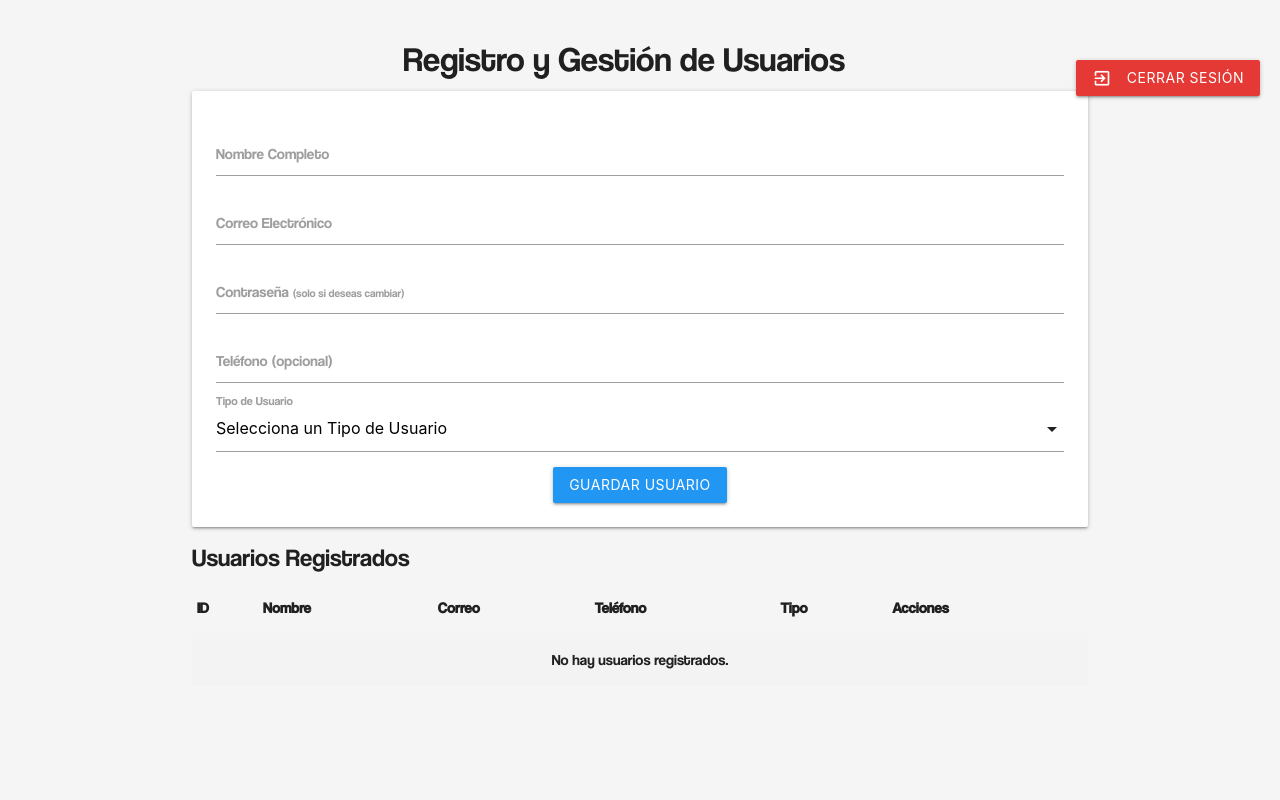
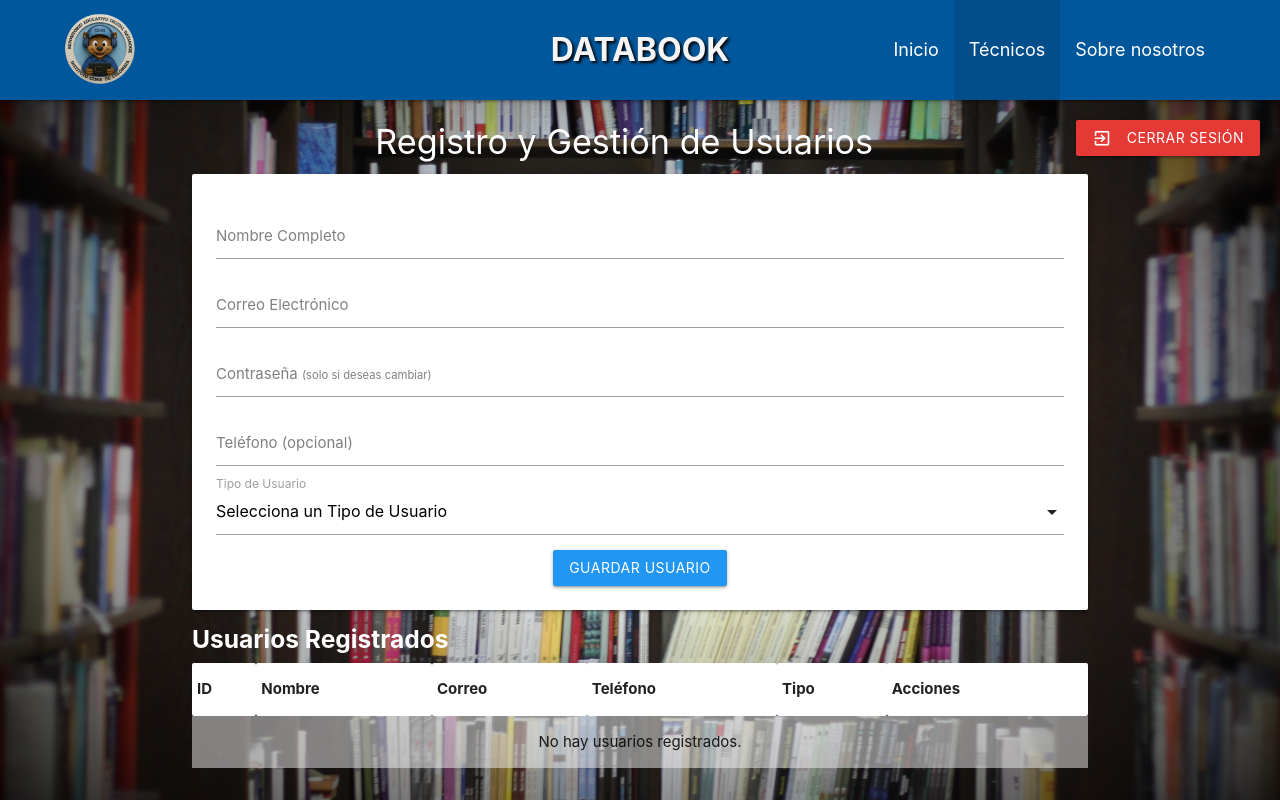
Before and after one commit to jefferfonseca/databook, a PHP site: page /registro.php in a window 1280 px wide. Run offline with PHP 8.4, Linux system fonts and the light colour scheme; the visitor is signed in with stand-in values (Sample User, id 1); data that the repository does not hold is empty.

Commit message:
Te amo Jeff y Mari

```diff
--- a/assets/tecnicos/Asistente Administrativo/Archivo/Videos.txt
+++ b/assets/tecnicos/Asistente Administrativo/Archivo/Videos.txt
@@ -1,4 +1,4 @@
 Bienvenida al curso|assets/audio/bienvenida.mp3
 Audio motivacional|assets/audio/motivacion.mp3
 Podcast de liderazgo|https://open.spotify.com/episode/1AbCdEfGhIjKlMnOpQrStUv
-Cuidado de la Voz en el Ámbito Laboral|https://open.spotify.com/episode/5xW62Sqw772QR3A0yPuQts?si=xbX_qLfSRmG-OW-FVg8r3g
+Norma ISO|https://youtu.be/fe2zzOt6gWk?si=-3KQ7ALKRtQAKfYJ
--- a/backend/login.php
+++ b/backend/login.php
@@ -30,7 +30,8 @@ if ($_SERVER['REQUEST_METHOD'] === 'POST') {
             $_SESSION['user_id'] = $user['Id'];
             $_SESSION['tipo_usuario_id'] = $user['tipo_usuario_id'];
 
-            header('Location: ./../index.html');
+            // header('Location: ./../index.html');
+            header('Location: ./../registro.php');
             exit();
         }
 
@@ -40,7 +41,6 @@ if ($_SERVER['REQUEST_METHOD'] === 'POST') {
                 window.location.href = './../home.php';
               </script>";
         exit();
-
     } catch (PDOException $e) {
         // Error grave de base de datos
         error_log("Login error: " . $e->getMessage());
--- a/css/style.css
+++ b/css/style.css
@@ -319,3 +319,7 @@ h5 {
 input + label {
   color: grey !important;
 }
+
+.logeo .formulario .ing h3{
+  margin: 0 !important;
+}
--- a/registro.php
+++ b/registro.php
@@ -24,47 +24,56 @@ $stmt = $conn->prepare(
 $stmt->execute();
 $usuarios = $stmt->fetchAll(PDO::FETCH_ASSOC);
 ?>
-
 <!DOCTYPE html>
 <html lang="es">
 
 <head>
     <meta charset="UTF-8">
     <meta name="viewport" content="width=device-width, initial-scale=1.0">
-    <title>Registro y Gestión de Usuarios</title>
+    <title>Iniciar Sesión</title>
     <link href="https://cdnjs.cloudflare.com/ajax/libs/materialize/1.0.0/css/materialize.min.css" rel="stylesheet">
     <link href="https://fonts.googleapis.com/icon?family=Material+Icons" rel="stylesheet">
-    <style>
-        @font-face {
-            font-family: 'Coolvetica';
-            src: url('fonts/CoolveticaRg.otf') format('opentype');
-        }
-
-        body {
-            font-family: 'Coolvetica', sans-serif;
-        }
-
-        .container {
-            margin-top: 40px;
-            max-width: 900px;
-        }
-
-        table.striped tr:hover {
-            background-color: #f1f1f1;
-        }
-
-        .action-btns .btn-small {
-            margin-right: 4px;
-        }
-    </style>
+    <link rel="stylesheet" href="css/style.css">
 </head>
 
-<body class="grey lighten-4">
+<body class="contenido">
+    <header>
+        <nav class="nav-wrapper">
+            <div class="nav-inner">
+                <!-- Zona izquierda: logo -->
+                <div class="nav-left">
+                    <a href="#" class="brand-logo">
+                        <img src="assets/images/logo_pro.png" alt="Logo" />
+                    </a>
+                </div>
+
+                <!-- Zona central: título -->
+                <div class="nav-center">
+                    <span class="nav-title">DATABOOK</span>
+                </div>
+
+                <!-- Zona derecha: menú -->
+                <div class="nav-right">
+                    <a href="#" data-target="mobile-menu" class="sidenav-trigger">
+                        <i class="material-icons">menu</i>
+                    </a>
+                    <ul class="right hide-on-med-and-down nav-links">
+                        <li><a href="index.html">Inicio</a></li>
+                        <li class="active"><a href="tecnicos.html">Técnicos</a></li>
+                        <li><a href="nosotros.html">Sobre nosotros</a></li>
+                    </ul>
+                </div>
+            </div>
+        </nav>
+    </header>
 
     <?php if ($flash): ?>
         <script>
             document.addEventListener('DOMContentLoaded', () => {
-                M.toast({ html: <?= json_encode($flash) ?>, classes: 'green darken-2 white-text' });
+                M.toast({
+                    html: <?= json_encode($flash) ?>,
+                    classes: 'green darken-2 white-text'
+                });
             });
         </script>
     <?php endif; ?>
@@ -77,7 +86,7 @@ $usuarios = $stmt->fetchAll(PDO::FETCH_ASSOC);
     </form>
 
     <div class="container">
-        <h4 class="center-align">Registro y Gestión de Usuarios</h4>
+        <h4 class="center-align white-text">Registro y Gestión de Usuarios</h4>
 
         <!-- Formulario AJAX (registro/edición) -->
         <div class="card">
@@ -125,9 +134,9 @@ $usuarios = $stmt->fetchAll(PDO::FETCH_ASSOC);
         </div>
 
         <!-- Tabla de Usuarios Registrados -->
-        <h5>Usuarios Registrados</h5>
+        <h5 class="white-text">Usuarios Registrados</h5>
         <table class="striped responsive-table">
-            <thead>
+            <thead class="white">
                 <tr>
                     <th>ID</th>
                     <th>Nombre</th>
@@ -176,28 +185,37 @@ $usuarios = $stmt->fetchAll(PDO::FETCH_ASSOC);
     <!-- Scripts -->
     <script src="https://cdnjs.cloudflare.com/ajax/libs/materialize/1.0.0/js/materialize.min.js"></script>
     <script>
-        document.addEventListener('DOMContentLoaded', function () {
+        document.addEventListener('DOMContentLoaded', function() {
             M.FormSelect.init(document.querySelectorAll('select'));
             const form = document.getElementById('registroForm');
             const submitBtn = document.getElementById('submitBtn');
 
-            form.addEventListener('submit', async function (e) {
+            form.addEventListener('submit', async function(e) {
                 e.preventDefault();
                 const data = new FormData(form);
-                const res = await fetch('backend/user_action.php', { method: 'POST', body: data });
+                const res = await fetch('backend/user_action.php', {
+                    method: 'POST',
+                    body: data
+                });
                 const json = await res.json();
                 if (json.success) {
-                    M.toast({ html: json.message, classes: 'green darken-2 white-text' });
+                    M.toast({
+                        html: json.message,
+                        classes: 'green darken-2 white-text'
+                    });
                     form.reset();
                     submitBtn.textContent = 'Guardar Usuario';
                     M.FormSelect.init(document.querySelectorAll('select'));
                     setTimeout(() => location.reload(), 1000);
                 } else {
-                    M.toast({ html: json.message, classes: 'red darken-2 white-text' });
+                    M.toast({
+                        html: json.message,
+                        classes: 'red darken-2 white-text'
+                    });
                 }
             });
 
-            document.querySelectorAll('.editBtn').forEach(btn => btn.addEventListener('click', function () {
+            document.querySelectorAll('.editBtn').forEach(btn => btn.addEventListener('click', function() {
                 const row = this.closest('tr');
                 document.getElementById('user_id').value = row.dataset.id;
                 document.getElementById('nombre').value = row.querySelector('.td-nombre').textContent;
```
Also changed, not shown: Aa.php (+15 -10 lines), home.php (+9 -3 lines), nosotros.html (+12 -8 lines).
